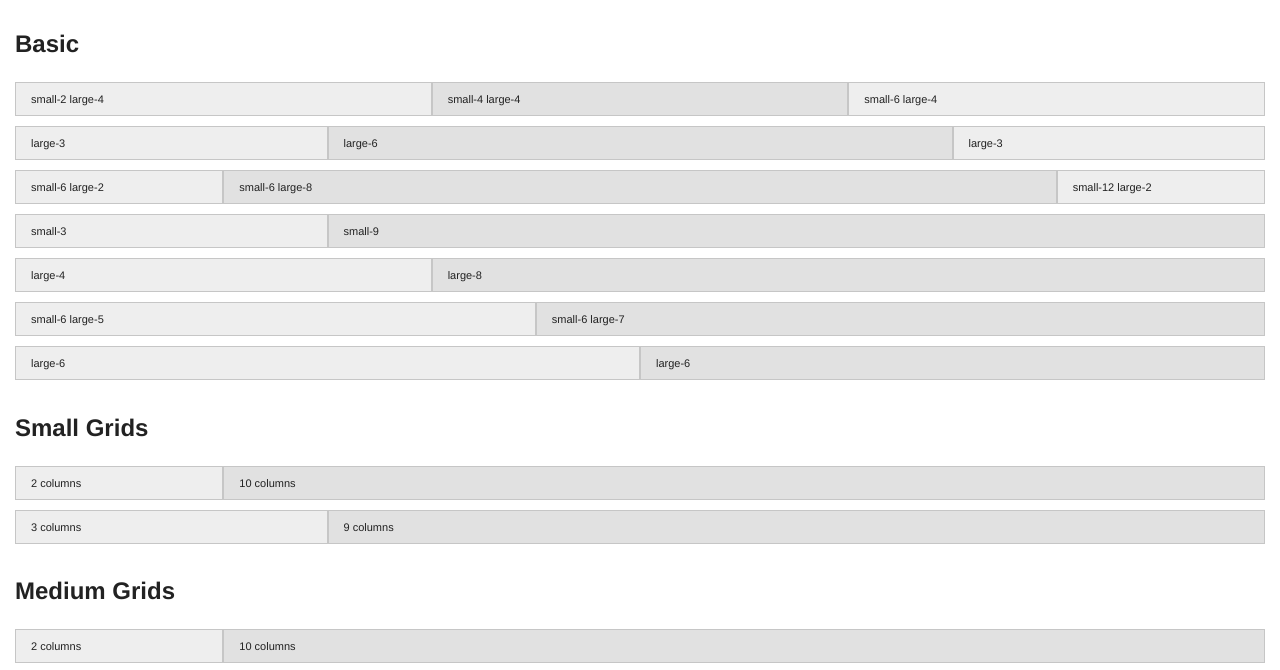
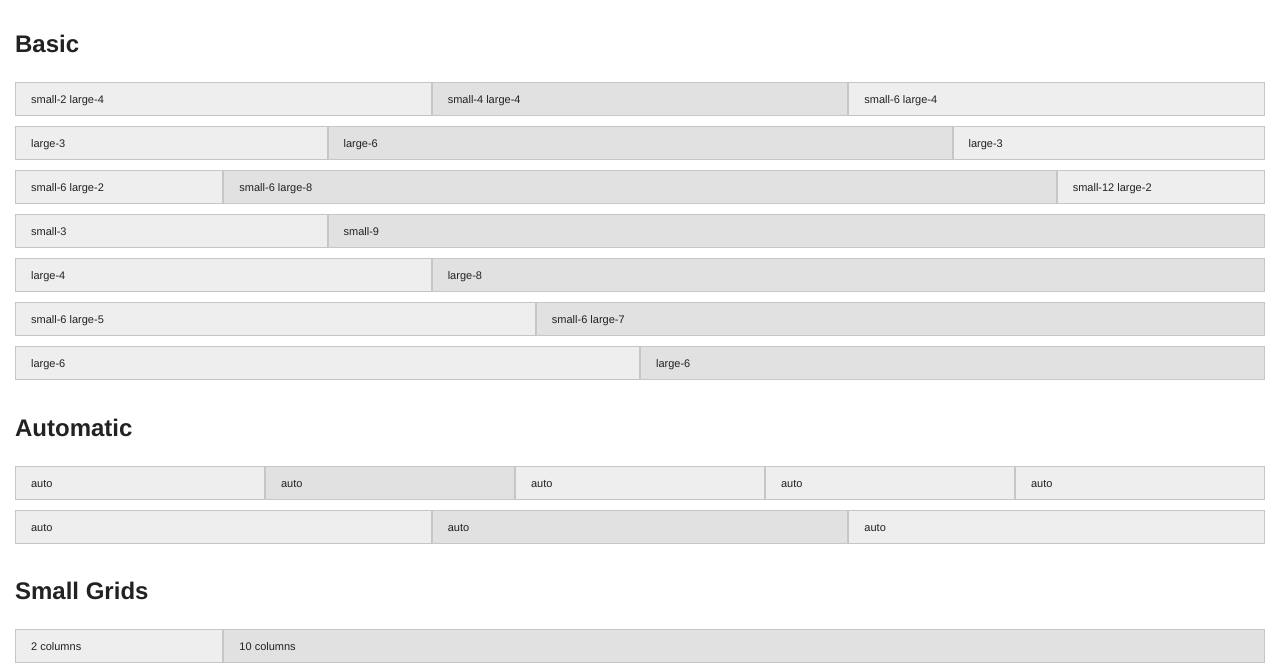
Before and after one commit to fclaussen/Flexbox-Framework, a website: page demo/index.html in a window 1280 px wide. Shown: the part 130-800 px from the top of the page. Drawn offline with Linux system fonts and the light colour scheme.

Commit message:
Fixing a bug where the grid classes would not work as expected when a column size was not assigned.

```diff
--- a/demo/index.html
+++ b/demo/index.html
@@ -98,6 +98,22 @@
 	</div>
 
 	<div class="row small">
+		<h2>Automatic</h2>
+	</div>
+	<div class="row display small">
+		<div class="small">auto</div>
+		<div class="small">auto</div>
+		<div class="small">auto</div>
+		<div class="small">auto</div>
+		<div class="small">auto</div>
+	</div>
+	<div class="row display small">
+		<div class="small">auto</div>
+		<div class="small">auto</div>
+		<div class="small">auto</div>
+	</div>
+
+	<div class="row small">
 		<h2>Small Grids</h2>
 	</div>
 	<div class="row display small">
```
Also changed, not shown: dist/css/flexboxgrid.css, dist/scss/components/_grid.scss.
